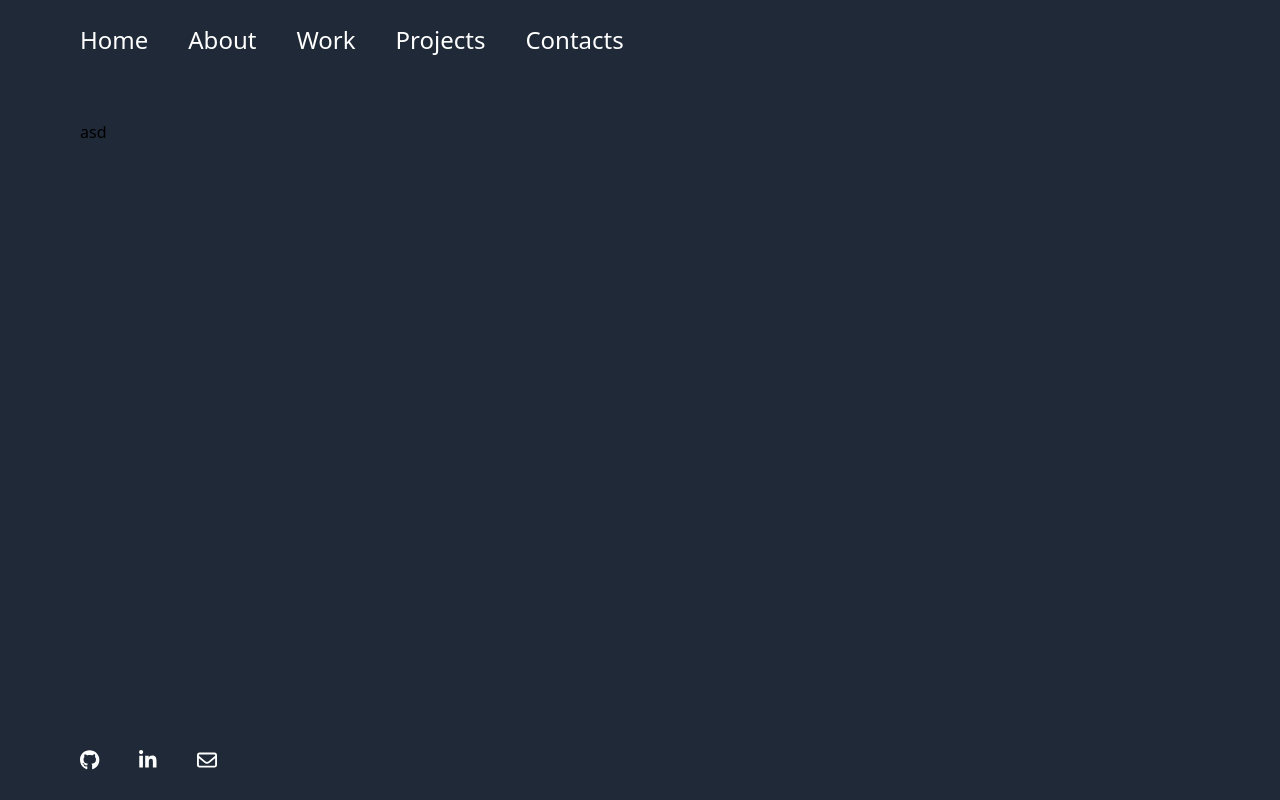
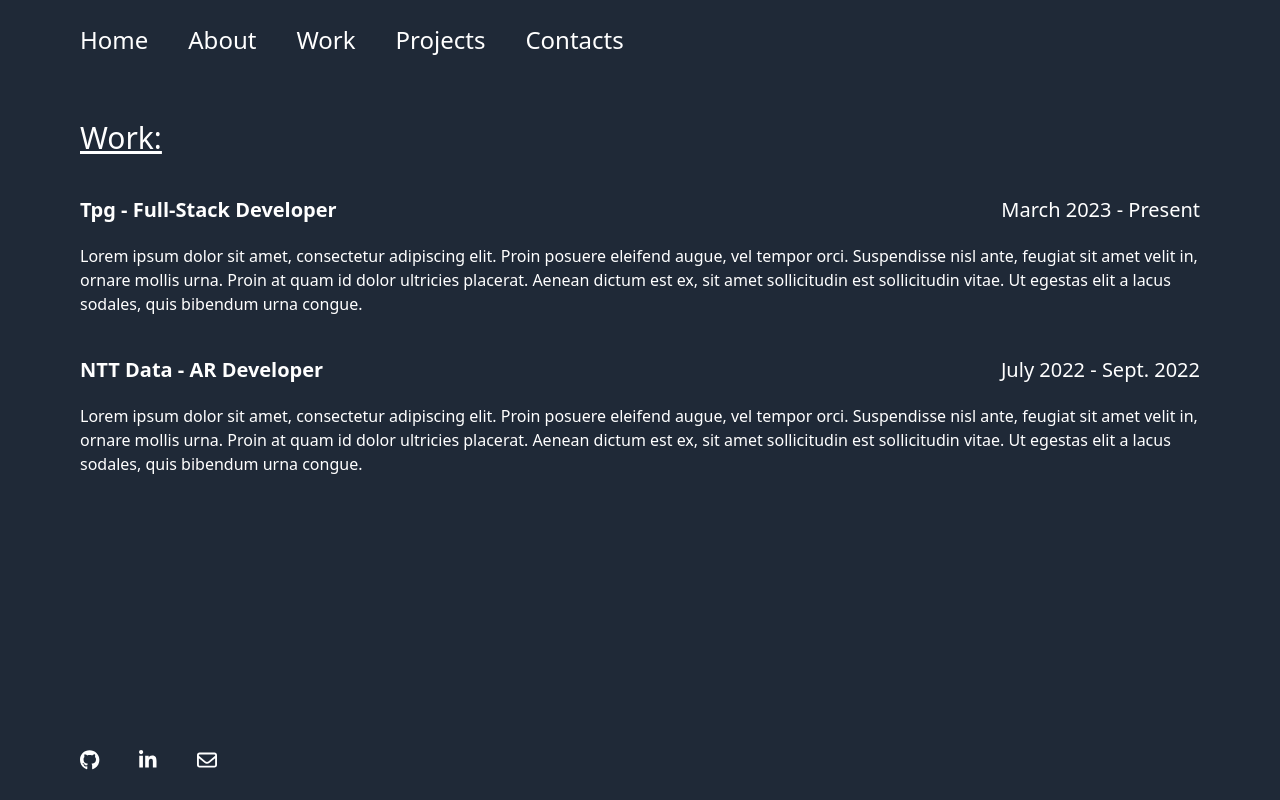
Before and after one commit to j-galveias/portfolio, a Nuxt app: page /work in a window 1280 px wide. Built offline with nearby package versions, Linux system fonts and the light colour scheme.

Commit message:
Created work page

```diff
--- /dev/null
+++ b/components/work/Info.vue
@@ -0,0 +1,20 @@
+<script setup lang="ts">
+type Props = {
+  company: string
+  role: string
+  startDate: string
+  endDate?: string
+  description: string
+}
+defineProps<Props>()
+</script>
+
+<template>
+  <div class="flex flex-col gap-5">
+    <div class="flex text-xl justify-between">
+      <strong>{{ company }} - {{ role }}</strong>
+      <span>{{ startDate }} - {{ endDate ?? 'Present' }}</span>
+    </div>
+    <span>{{ description }}</span>
+  </div>
+</template>
--- a/pages/work.vue
+++ b/pages/work.vue
@@ -3,5 +3,22 @@
 </script>
 
 <template>
-asd
+  <div class="flex flex-col gap-10 h-full w-full text-white">
+    <span class="text-3xl underline">
+      Work:
+    </span>
+    <WorkInfo
+      company="Tpg"
+      role="Full-Stack Developer"
+      start-date="March 2023"
+      description="Lorem ipsum dolor sit amet, consectetur adipiscing elit. Proin posuere eleifend augue, vel tempor orci. Suspendisse nisl ante, feugiat sit amet velit in, ornare mollis urna. Proin at quam id dolor ultricies placerat. Aenean dictum est ex, sit amet sollicitudin est sollicitudin vitae. Ut egestas elit a lacus sodales, quis bibendum urna congue. "
+    />
+    <WorkInfo
+      company="NTT Data"
+      role="AR Developer"
+      start-date="July 2022"
+      end-date="Sept. 2022"
+      description="Lorem ipsum dolor sit amet, consectetur adipiscing elit. Proin posuere eleifend augue, vel tempor orci. Suspendisse nisl ante, feugiat sit amet velit in, ornare mollis urna. Proin at quam id dolor ultricies placerat. Aenean dictum est ex, sit amet sollicitudin est sollicitudin vitae. Ut egestas elit a lacus sodales, quis bibendum urna congue. "
+    />
+  </div>
 </template>
```
